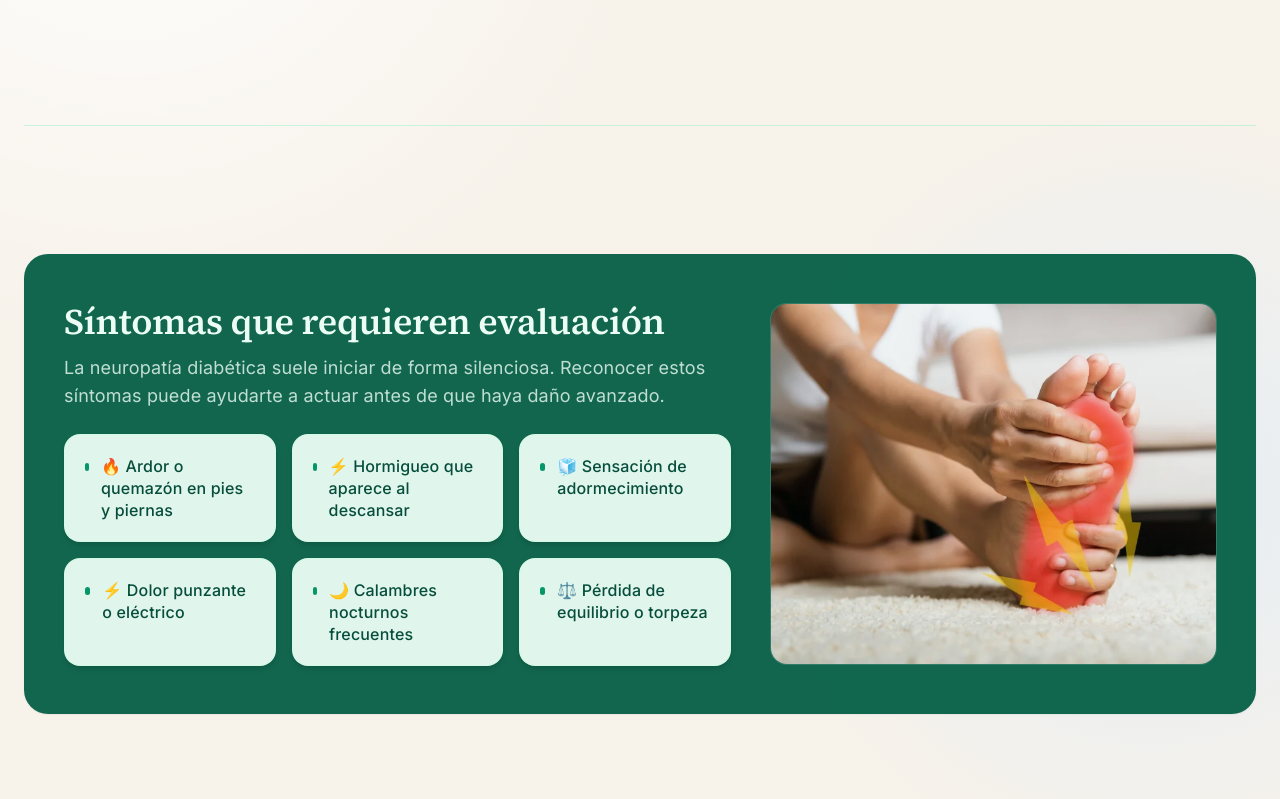
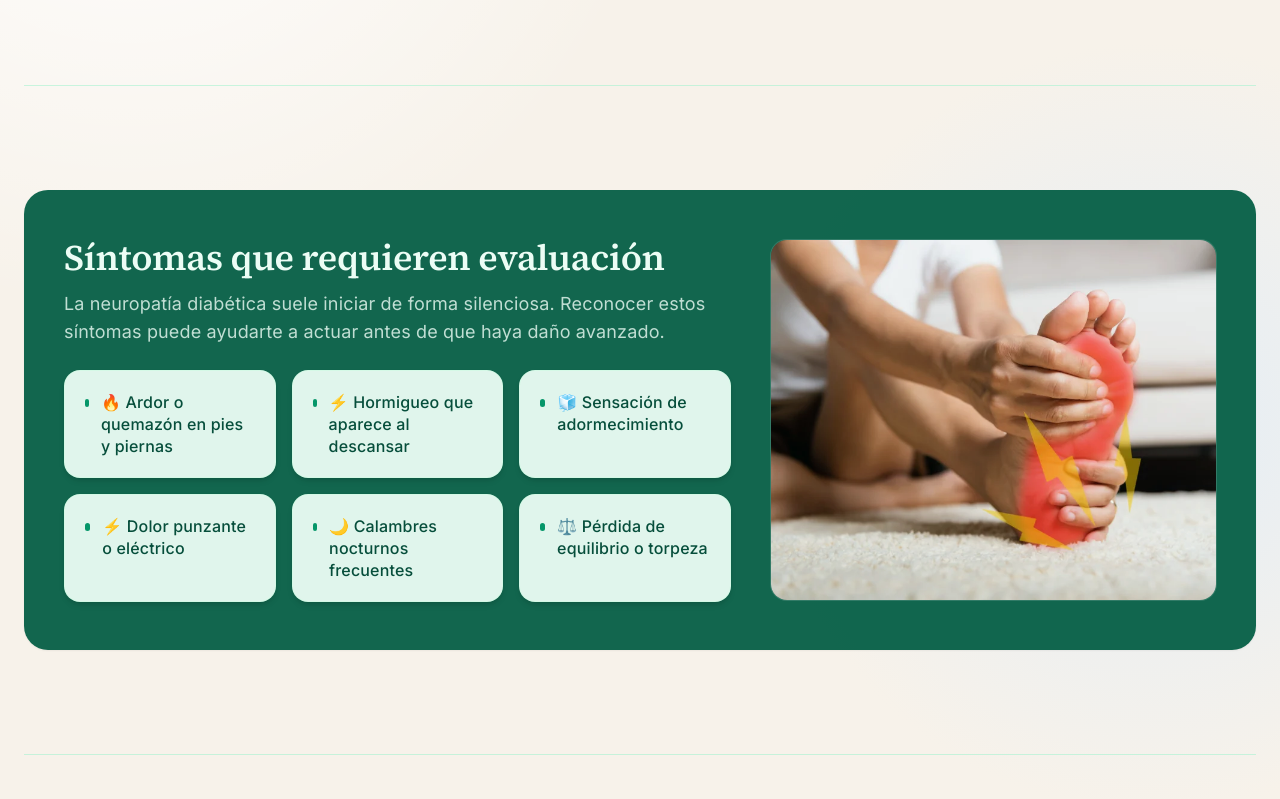
Before and after one commit to davidguzman1991/neuropatia-marketing, a Next.js app: page / in a window 1280 px wide. Shown: the part 881-1680 px from the top of the page. Built offline with nearby package versions, Linux system fonts and the light colour scheme; no server answers.

Commit message:
distancia de secciones

```diff
--- a/app/globals.css
+++ b/app/globals.css
@@ -46,6 +46,6 @@ html {
 
 @layer components {
   .section {
-    @apply py-16 sm:py-20;
+    @apply py-12 sm:py-16;
   }
 }
--- a/app/page.js
+++ b/app/page.js
@@ -15,25 +15,25 @@ export default function HomePage() {
     <div className="page-bg min-h-screen">
       <main className="mx-auto max-w-7xl px-4 sm:px-6">
         <Hero />
-        <div className="py-10 sm:py-12">
+        <div className="py-8 sm:py-10">
           <Separator />
         </div>
         <Symptoms />
-        <div className="py-10 sm:py-12">
+        <div className="py-8 sm:py-10">
           <Separator />
         </div>
         <AboutNeuropathy />
         <Complications />
-        <div className="py-10 sm:py-12">
+        <div className="py-8 sm:py-10">
           <Separator />
         </div>
         <SuccessCases />
-        <div className="py-10 sm:py-12">
+        <div className="py-8 sm:py-10">
           <Separator />
         </div>
         <NeuropathyTest />
         <Pricing />
-        <div className="py-10 sm:py-12">
+        <div className="py-8 sm:py-10">
           <Separator />
         </div>
         <DoctorInfo />
```
